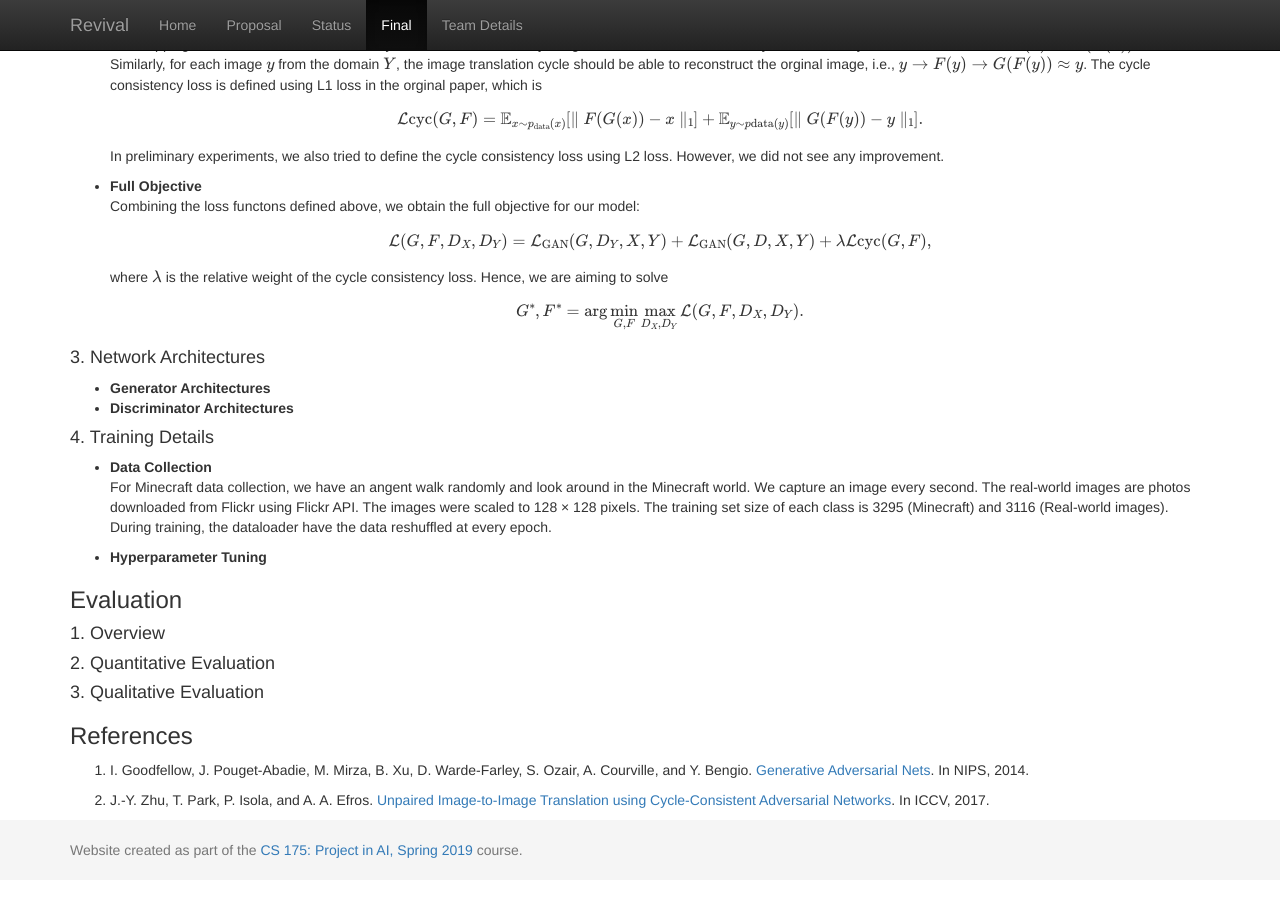
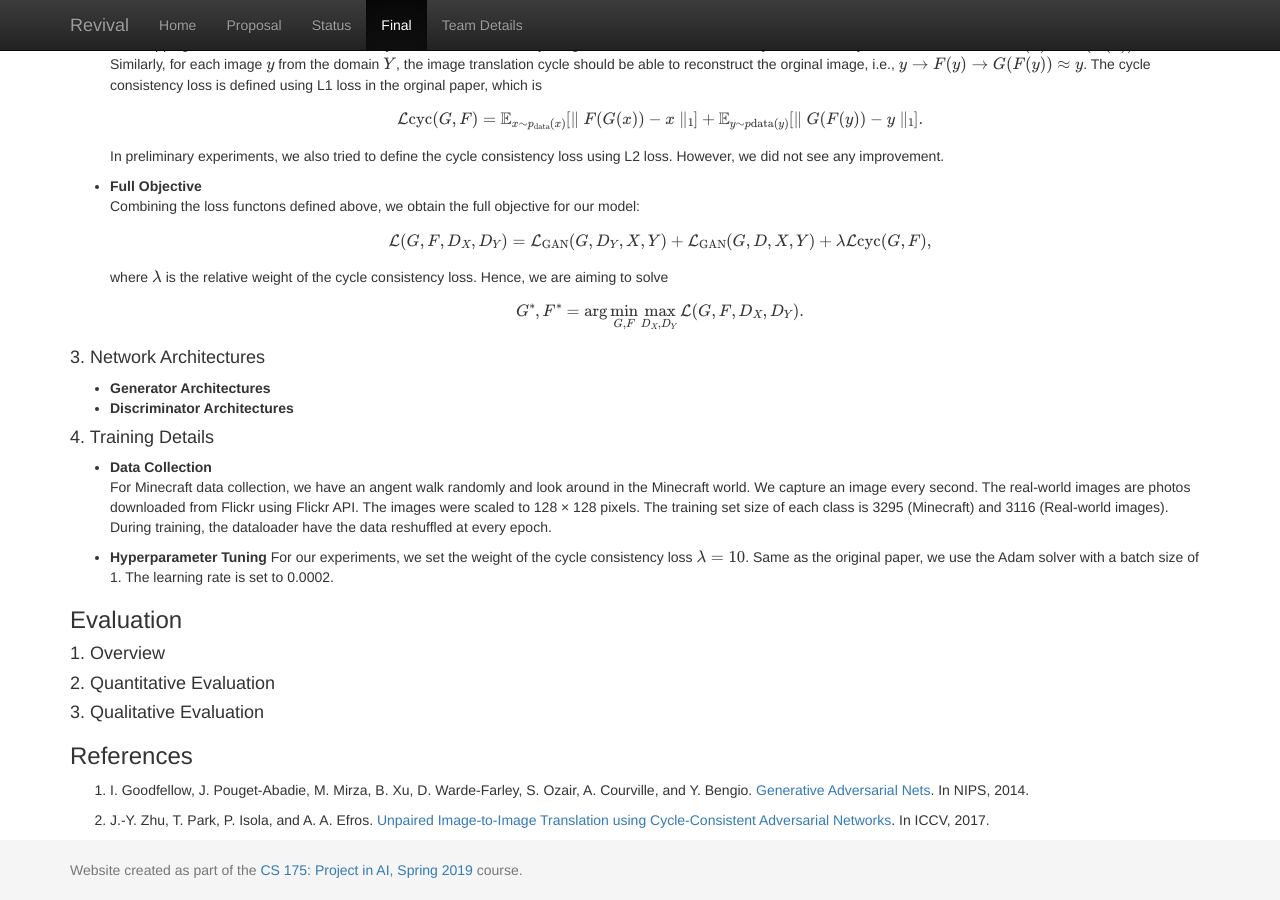
Before and after one commit to sijielu/Revival, a Jekyll site: the page built from docs/final.md, in a window 1280 px wide and 900 px high, scrolled down 784 px. Built offline with Jekyll 4.4.1, drawn with Linux system fonts in a browser that asks for light colours; formulas are drawn with MathJax 3.

Commit message:
Update final.md

```diff
--- a/docs/final.md
+++ b/docs/final.md
@@ -54,7 +54,7 @@ title:  Final Report
   For Minecraft data collection, we have an angent walk randomly and look around in the Minecraft world. We capture an image every second. The real-world images are photos downloaded from Flickr using Flickr API. The images were scaled to 128 × 128 pixels. The training set size of each class is 3295 (Minecraft) and 3116 (Real-world images). During training, the dataloader have the data reshuffled at every epoch.
 
 - **Hyperparameter Tuning**
-
+  For our experiments, we set the weight of the cycle consistency loss $$\lambda = 10$$. Same as the original paper, we use the Adam solver with a batch size of 1. The learning rate is set to 0.0002.
 
 ### Evaluation
 #### 1. Overview
```
